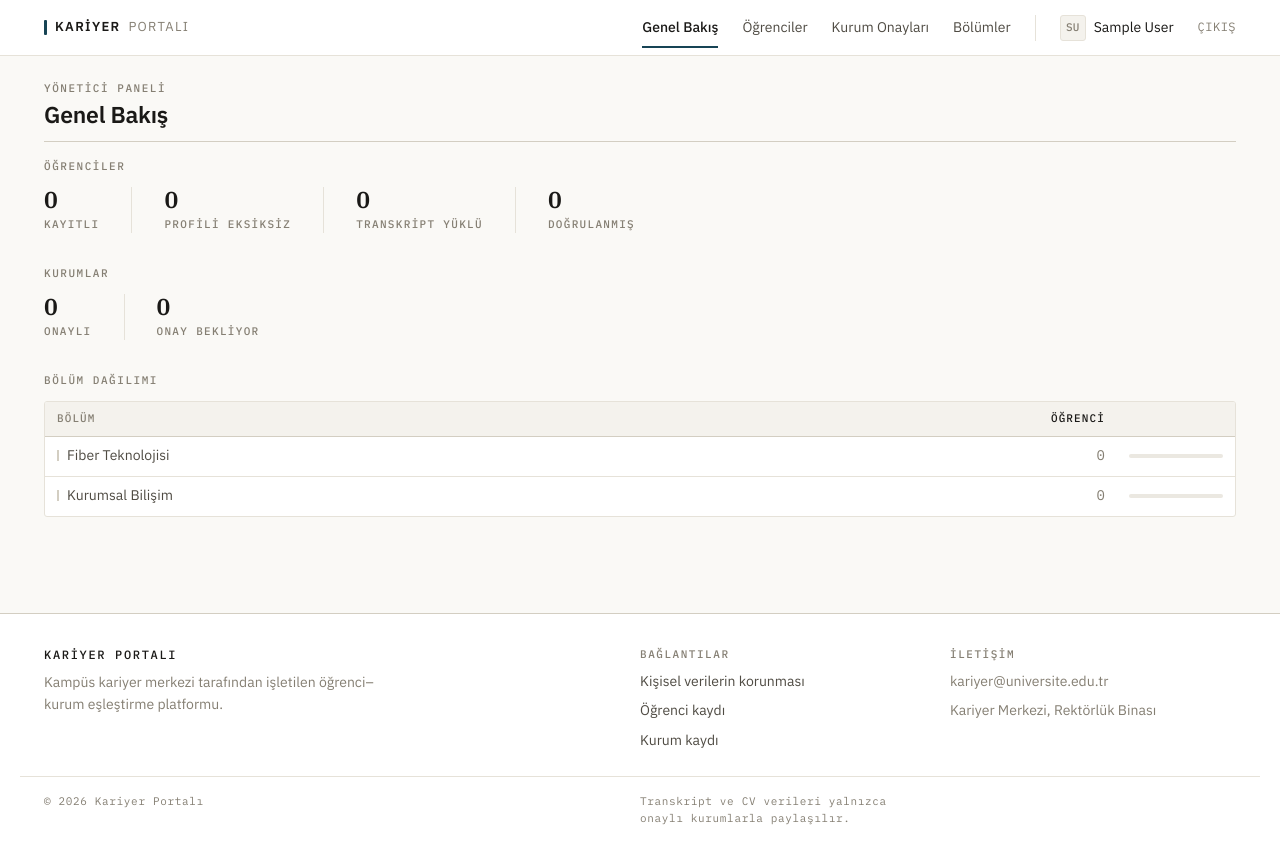
After one commit to SrknArda1/cv-platform, a Flask app: page /admin in a window 1280 px wide. The commit adds this page. Run offline with Flask 3, Linux system fonts and the light colour scheme; the visitor is signed in with stand-in values (Sample User, id 1); data comes from the database, SQL or seed files in the repository; some libraries are stand-ins or nearby versions.

Commit message:
Yonetici paneli: genel bakis, ogrenci listesi, transkript dogrulama, hesap silme
Genel bakis (/admin)
- Koordinatorun giris ekrani: ogrenci/kurum sayilari, profili eksiksiz ve
  transkripti dogrulanmis olanlar, bolum dagilimi.
- Eksik profil ve dogrulanmamis transkript sayilari dogrudan ilgili
  filtrelenmis listeye baglaniyor.

Ogrenci listesi (/admin/ogrenciler)
- Yoneticinin ogrenci listesine HIC erisimi yoktu: platformu isleten kisi
  platformdaki ogrencileri goremiyordu. Arama ve durum filtreleri
  (profili eksik / transkripti yok / dogrulanmamis) eklendi.

Transkript dogrulama
- Herkes herhangi bir PDF yukleyip "transkriptim" diyebiliyordu; kurum
  tabloda "VAR" gorup buna guveniyordu. Artik koordinator belgeyi acip
  dogruluyor ve kurum tarafinda "DOGRULANDI" goruyor, dogrulanmamislar
  "YUKLENDI" olarak ayriliyor. Kurum filtresine "sadece dogrulanmis"
  secenegi eklendi.
- KRITIK: ogrenci yeni transkript yukledigi anda dogrulama sifirlanir.
  Aksi halde dogrulanmis belgeyi baska bir dosyayla degistirip rozeti
  tasimaya devam edebilir, dogrulamanin anlami kalmazdi.
- Kim, ne zaman dogruladi kayda geciyor.

Hesap silme
- Hicbir hesap silinemiyordu. Artik yonetici silebiliyor; veritabani
  kayitlari cascade ile, diskteki transkript ve fotograf ise ACIKCA
  siliniyor (aksi halde silinen ogrencinin transkripti sunucuda kalirdi).
- Yonetici kendini veya baska bir yoneticiyi silemez.

role_required artik birden fazla rol aliyor: yonetici, dogrulama yapabilmek
icin CV ve transkript goruntuleme sayfalarina erisiyor.

Dogrulama: CSRF izole edilerek yetki kontrolu olculdu -- kurum ve ogrenci
yedi admin adresinin hepsinde 403, oturumsuz 302, yonetici 200. Dosya
silme gercek dosya adiyla test edildi: hesap, egitim kayitlari ve her iki
dosya da gitti.

Co-Authored-By: Claude Opus 5 <noreply@anthropic.com>

```diff
--- a/app.py
+++ b/app.py
@@ -124,11 +124,17 @@ def allowed_photo(filename):
     return "." in filename and filename.rsplit(".", 1)[1].lower() in ALLOWED_PHOTO_EXTENSIONS
 
 
-def role_required(role):
+def role_required(*roles):
+    """Sayfayi yalnizca belirtilen rollere acar.
+
+    Birden fazla rol verilebilir: role_required("company", "admin").
+    Yonetici, transkripti dogrulayabilmek icin kurum sayfalarindan bazilarina
+    (CV goruntuleme, transkript acma) erismek zorunda.
+    """
     def decorator(f):
         @wraps(f)
         def wrapped(*args, **kwargs):
-            if not current_user.is_authenticated or current_user.role != role:
+            if not current_user.is_authenticated or current_user.role not in roles:
                 abort(403)
             return f(*args, **kwargs)
         return wrapped
@@ -243,7 +249,7 @@ def index():
         if current_user.role == "student":
             return redirect(url_for("student_dashboard"))
         if current_user.role == "admin":
-            return redirect(url_for("admin_companies"))
+            return redirect(url_for("admin_overview"))
         return redirect(url_for("company_dashboard"))
     return render_template("index.html")
 
@@ -358,6 +364,14 @@ def student_cv_form():
             file.save(os.path.join(app.config["UPLOAD_FOLDER"], filename))
             current_user.transcript_filename = filename
 
+            # Yeni belge yuklendi: onceki dogrulama artik gecersiz.
+            # Bu sifirlama olmadan ogrenci dogrulanmis transkripti baska bir
+            # dosyayla degistirip "dogrulandi" rozetini tasimaya devam
+            # edebilirdi -- dogrulamanin tum anlamini bosa cikarirdi.
+            current_user.transcript_verified = False
+            current_user.transcript_verified_at = None
+            current_user.transcript_verified_by_id = None
+
         # Dinamik bölümleri sıfırlayıp yeniden oluştur
         Education.query.filter_by(student_id=current_user.id).delete()
         Experience.query.filter_by(student_id=current_user.id).delete()
@@ -470,7 +484,8 @@ CANDIDATE_SORTERS = {
     "experience":  (lambda s: len(s.experiences), lambda s: False),
     "project":     (lambda s: len(s.projects), lambda s: False),
     "certificate": (lambda s: len(s.certificates), lambda s: False),
-    "transcript":  (lambda s: bool(s.transcript_filename), lambda s: False),
+    "transcript":  (lambda s: (bool(s.transcript_filename), s.transcript_verified),
+                    lambda s: False),
     "completion":  (lambda s: s.profile_completion(), lambda s: False),
     "created":     (lambda s: s.created_at or datetime.min, lambda s: s.created_at is None),
 }
@@ -486,6 +501,7 @@ def company_dashboard():
     selected_department = request.args.get("department", "")
     q = request.args.get("q", "").strip()
     only_with_transcript = request.args.get("has_transcript") == "1"
+    only_verified = request.args.get("verified") == "1"
 
     try:
         min_completion = int(request.args.get("min_completion", 0))
@@ -512,6 +528,8 @@ def company_dashboard():
         )
     if only_with_transcript:
         query = query.filter(User.transcript_filename.isnot(None))
+    if only_verified:
+        query = query.filter(User.transcript_verified.is_(True))
 
     students = query.all()
     total_students = User.query.filter_by(role="student").count()
@@ -547,6 +565,7 @@ def company_dashboard():
         selected_department=selected_department,
         q=q,
         only_with_transcript=only_with_transcript,
+        only_verified=only_verified,
         min_completion=min_completion,
         sort=sort,
         direction=direction,
@@ -561,7 +580,7 @@ def company_dashboard():
 
 @app.route("/company/student/<int:student_id>")
 @login_required
-@role_required("company")
+@role_required("company", "admin")
 def student_detail(student_id):
     student = User.query.filter_by(id=student_id, role="student").first_or_404()
     return render_template("cv_detail.html", student=student, is_own_preview=False)
@@ -608,7 +627,7 @@ def download_student_cv_pdf(student_id):
 
 @app.route("/company/transcript/<int:student_id>")
 @login_required
-@role_required("company")
+@role_required("company", "admin")
 def download_transcript(student_id):
     student = User.query.filter_by(id=student_id, role="student").first_or_404()
     if not student.transcript_filename:
@@ -643,7 +662,7 @@ def download_own_transcript():
 @limiter.limit("5 per minute; 20 per hour", methods=["POST"])
 def admin_login():
     if current_user.is_authenticated and current_user.role == "admin":
-        return redirect(url_for("admin_companies"))
+        return redirect(url_for("admin_overview"))
 
     if request.method == "POST":
         email = request.form.get("email", "").strip().lower()
@@ -654,7 +673,7 @@ def admin_login():
             login_user(user)
             guvenlik_log.info(
                 "Yonetici girisi: %s (IP: %s)", email, get_remote_address())
-            return redirect(url_for("admin_companies"))
+            return redirect(url_for("admin_overview"))
 
         # Yonetici hesabina yonelik denemeler ayrica dikkat cekici
         guvenlik_log.warning(
@@ -704,6 +723,148 @@ def admin_revoke_company(company_id):
     db.session.commit()
     flash(f"{company.company_name} erişimi kaldırıldı.", "success")
     return redirect(url_for("admin_companies"))
+
+
+@app.route("/admin")
+@login_required
+@role_required("admin")
+def admin_overview():
+    """Koordinatorun giris ekrani: platformun tek bakista ozeti."""
+    students = User.query.filter_by(role="student").all()
+    companies = User.query.filter_by(role="company").all()
+    departments = Department.query.order_by(Department.name).all()
+
+    ozet = {
+        "ogrenci": len(students),
+        "eksiksiz": sum(1 for s in students if s.is_profile_complete()),
+        "transkript": sum(1 for s in students if s.transcript_filename),
+        "dogrulanmis": sum(1 for s in students if s.transcript_verified),
+        "kurum_onayli": sum(1 for c in companies if c.is_approved),
+        "kurum_bekleyen": sum(1 for c in companies if not c.is_approved),
+    }
+
+    # Bolum dagilimi: hangi bolumde kac ogrenci, en kalabaliktan baslayarak
+    dagilim = sorted(
+        ((d.name, sum(1 for s in students if s.department == d.name)) for d in departments),
+        key=lambda x: -x[1],
+    )
+    # Listede olmayan bir bolume kayitli ogrenciler (eski/bozuk veri)
+    bilinen = {d.name for d in departments}
+    baska = sum(1 for s in students if s.department and s.department not in bilinen)
+
+    return render_template(
+        "admin_overview.html", ozet=ozet, dagilim=dagilim, baska=baska,
+        en_cok=max((a for _, a in dagilim), default=0),
+    )
+
+
+@app.route("/admin/ogrenciler")
+@login_required
+@role_required("admin")
+def admin_students():
+    """Ogrenci listesi.
+
+    Koordinatorun ogrencileri gorebilmesi gerekir: destek istegi geldiginde
+    kisiyi bulmak, profili eksik olanlari tespit edip hatirlatma yapmak ve
+    sahte kayitlari temizlemek icin.
+    """
+    q = request.args.get("q", "").strip()
+    durum = request.args.get("durum", "")
+
+    query = User.query.filter_by(role="student")
+    if q:
+        like = f"%{q}%"
+        query = query.filter(db.or_(User.full_name.ilike(like), User.email.ilike(like)))
+
+    students = query.all()
+
+    if durum == "eksik":
+        students = [s for s in students if not s.is_profile_complete()]
+    elif durum == "transkriptsiz":
+        students = [s for s in students if not s.transcript_filename]
+    elif durum == "dogrulanmamis":
+        students = [s for s in students if s.transcript_filename and not s.transcript_verified]
+
+    students.sort(key=lambda s: (s.full_name or "").casefold())
+
+    return render_template(
+        "admin_students.html", students=students, q=q, durum=durum,
+        toplam=User.query.filter_by(role="student").count(),
+    )
+
+
+@app.route("/admin/ogrenciler/<int:student_id>/transkript-dogrula", methods=["POST"])
+@login_required
+@role_required("admin")
+def admin_verify_transcript(student_id):
+    student = User.query.filter_by(id=student_id, role="student").first_or_404()
+    if not student.transcript_filename:
+        flash("Bu öğrencinin yüklenmiş transkripti yok.", "error")
+        return redirect(url_for("admin_students"))
+
+    student.transcript_verified = True
+    student.transcript_verified_at = datetime.now()
+    student.transcript_verified_by_id = current_user.id
+    db.session.commit()
+    guvenlik_log.info("Transkript dogrulandi: ogrenci=%s, yonetici=%s",
+                      student.email, current_user.email)
+    flash(f"{student.full_name} — transkript doğrulandı.", "success")
+    return redirect(request.referrer or url_for("admin_students"))
+
+
+@app.route("/admin/ogrenciler/<int:student_id>/transkript-iptal", methods=["POST"])
+@login_required
+@role_required("admin")
+def admin_unverify_transcript(student_id):
+    student = User.query.filter_by(id=student_id, role="student").first_or_404()
+    student.transcript_verified = False
+    student.transcript_verified_at = None
+    student.transcript_verified_by_id = None
+    db.session.commit()
+    guvenlik_log.info("Transkript dogrulamasi kaldirildi: ogrenci=%s, yonetici=%s",
+                      student.email, current_user.email)
+    flash(f"{student.full_name} — transkript doğrulaması kaldırıldı.", "success")
+    return redirect(request.referrer or url_for("admin_students"))
+
+
+@app.route("/admin/kullanici/<int:user_id>/sil", methods=["POST"])
+@login_required
+@role_required("admin")
+def admin_delete_user(user_id):
+    """Hesabi ve ona bagli her seyi siler. GERI ALINAMAZ.
+
+    Veritabani kaydi cascade ile gider (egitim/deneyim/sertifika/proje), ama
+    diskteki dosyalar otomatik silinmez -- onlari elle kaldirmak gerekir,
+    aksi halde silinen ogrencinin transkripti sunucuda kalirdi.
+    """
+    user = User.query.get_or_404(user_id)
+
+    if user.id == current_user.id:
+        flash("Kendi hesabınızı silemezsiniz.", "error")
+        return redirect(url_for("admin_students"))
+    if user.role == "admin":
+        flash("Yönetici hesapları buradan silinemez.", "error")
+        return redirect(url_for("admin_students"))
+
+    # Diskteki dosyalari temizle
+    for klasor, dosya in ((TRANSCRIPT_FOLDER, user.transcript_filename),
+                          (PHOTO_FOLDER, user.photo_filename)):
+        if dosya:
+            try:
+                os.remove(os.path.join(klasor, dosya))
+            except OSError:
+                pass        # dosya zaten yoksa sorun degil
+
+    ad = user.full_name or user.company_name or user.email
+    eposta, rol = user.email, user.role
+    db.session.delete(user)
+    db.session.commit()
+
+    guvenlik_log.warning("Hesap silindi: %s (%s), silen yonetici=%s",
+                         eposta, rol, current_user.email)
+    flash(f"{ad} hesabı ve tüm kayıtları silindi.", "success")
+    return redirect(url_for("admin_students") if rol == "student"
+                    else url_for("admin_companies"))
 
 
 @app.route("/admin/bolumler", methods=["GET", "POST"])
--- a/static/style.css
+++ b/static/style.css
@@ -1520,6 +1520,34 @@ a.state-yes:hover { text-decoration: underline; text-underline-offset: 2px; }
 
 /* Tablo içindeki aksiyon formu satırı bozmasın */
 .col-actions form { display: inline-block; margin: 0; }
+
+/* Oran çubuğu (bölüm dağılımı) */
+.bar {
+  display: block;
+  width: 100%;
+  max-width: 220px;
+  height: 4px;
+  background: var(--surface-3);
+  border-radius: 2px;
+  overflow: hidden;
+}
+.bar-fill { display: block; height: 100%; background: var(--accent); border-radius: 2px; }
+
+/* Genel bakış sayfasındaki uyarı satırları */
+.overview-note {
+  margin: var(--s-4) 0 0;
+  padding-top: var(--s-3);
+  border-top: 1px solid var(--rule);
+  font-size: var(--t-base);
+  color: var(--ink-2);
+}
+
+/* Bekleyen durumu (doğrulanmamış transkript) */
+.state-warn { color: var(--warn); }
+
+/* Tablo içi onay ve tehlike aksiyonları */
+.btn-cell-ok:hover { border-color: var(--ok); color: var(--ok); background: var(--ok-soft); }
+.btn-cell-danger:hover { border-color: var(--danger); color: var(--danger); background: var(--danger-soft); }
 
 /* --------------------------------------------------------------------------
    Sayfalama
--- /dev/null
+++ b/templates/admin_overview.html
@@ -0,0 +1,114 @@
+{% extends "base.html" %}
+{% block title %}Genel Bakış — Kariyer Portalı{% endblock %}
+
+{% block content %}
+<div class="page-head">
+  <div>
+    <span class="eyebrow">Yönetici paneli</span>
+    <h1 class="page-title">Genel Bakış</h1>
+  </div>
+  {% if ozet.kurum_bekleyen %}
+    <a class="btn btn-primary" href="{{ url_for('admin_companies') }}">
+      {{ ozet.kurum_bekleyen }} kurum onay bekliyor
+    </a>
+  {% endif %}
+</div>
+
+<section class="group">
+  <h2 class="group-label">Öğrenciler</h2>
+  <div class="stat-row">
+    <div class="stat">
+      <span class="stat-num">{{ ozet.ogrenci }}</span>
+      <span class="stat-label">Kayıtlı</span>
+    </div>
+    <div class="stat">
+      <span class="stat-num">{{ ozet.eksiksiz }}</span>
+      <span class="stat-label">Profili eksiksiz</span>
+    </div>
+    <div class="stat">
+      <span class="stat-num">{{ ozet.transkript }}</span>
+      <span class="stat-label">Transkript yüklü</span>
+    </div>
+    <div class="stat">
+      <span class="stat-num">{{ ozet.dogrulanmis }}</span>
+      <span class="stat-label">Doğrulanmış</span>
+    </div>
+  </div>
+
+  {% set eksik = ozet.ogrenci - ozet.eksiksiz %}
+  {% if eksik %}
+    <p class="overview-note">
+      <strong>{{ eksik }}</strong> öğrencinin profili eksik — boş CV'ler havuzu
+      kurumlar için değersizleştirir.
+      <a class="link-accent" href="{{ url_for('admin_students', durum='eksik') }}">Listeyi gör</a>
+    </p>
+  {% endif %}
+
+  {% set dogrulanmamis = ozet.transkript - ozet.dogrulanmis %}
+  {% if dogrulanmamis %}
+    <p class="overview-note">
+      <strong>{{ dogrulanmamis }}</strong> transkript doğrulanmayı bekliyor.
+      <a class="link-accent" href="{{ url_for('admin_students', durum='dogrulanmamis') }}">Doğrulamaya geç</a>
+    </p>
+  {% endif %}
+</section>
+
+<section class="group">
+  <h2 class="group-label">Kurumlar</h2>
+  <div class="stat-row">
+    <div class="stat">
+      <span class="stat-num">{{ ozet.kurum_onayli }}</span>
+      <span class="stat-label">Onaylı</span>
+    </div>
+    <div class="stat">
+      <span class="stat-num">{{ ozet.kurum_bekleyen }}</span>
+      <span class="stat-label">Onay bekliyor</span>
+    </div>
+  </div>
+</section>
+
+<section class="group">
+  <h2 class="group-label">Bölüm dağılımı</h2>
+  {% if dagilim %}
+    <div class="table-wrap">
+      <table class="table">
+        <thead>
+          <tr>
+            <th>Bölüm</th>
+            <th class="num">Öğrenci</th>
+            <th><span class="hidden">Oran</span></th>
+          </tr>
+        </thead>
+        <tbody>
+          {% for ad, adet in dagilim %}
+          <tr>
+            <td data-label="Bölüm"><span class="dept">{{ ad }}</span></td>
+            <td class="num {{ 'num-empty' if not adet }}" data-label="Öğrenci">{{ adet }}</td>
+            <td>
+              {# Basit oran çubuğu: en kalabalık bölüm tam genişlik #}
+              <span class="bar"><span class="bar-fill"
+                    style="width:{{ (adet / en_cok * 100) if en_cok else 0 }}%"></span></span>
+            </td>
+          </tr>
+          {% endfor %}
+          {% if baska %}
+          <tr>
+            <td data-label="Bölüm"><span class="state state-no">LİSTEDE OLMAYAN</span></td>
+            <td class="num" data-label="Öğrenci">{{ baska }}</td>
+            <td><span class="entry-meta">bölüm listesinde bulunmayan bir değere kayıtlı</span></td>
+          </tr>
+          {% endif %}
+        </tbody>
+      </table>
+    </div>
+  {% else %}
+    <div class="empty">
+      <p class="empty-title">Henüz bölüm tanımlı değil</p>
+      <p class="empty-text">
+        <a class="link-accent" href="{{ url_for('admin_departments') }}">Bölümler</a>
+        sayfasından ekleyebilirsiniz.
+      </p>
+    </div>
+  {% endif %}
+</section>
+{% endblock %}
--- a/templates/base.html
+++ b/templates/base.html
@@ -34,6 +34,10 @@
           <a href="{{ url_for('student_preview') }}"
              class="nav-link {{ 'is-active' if request.endpoint == 'student_preview' }}">Önizleme</a>
         {% elif current_user.role == 'admin' %}
+          <a href="{{ url_for('admin_overview') }}"
+             class="nav-link {{ 'is-active' if request.endpoint == 'admin_overview' }}">Genel Bakış</a>
+          <a href="{{ url_for('admin_students') }}"
+             class="nav-link {{ 'is-active' if request.endpoint == 'admin_students' }}">Öğrenciler</a>
           <a href="{{ url_for('admin_companies') }}"
              class="nav-link {{ 'is-active' if request.endpoint == 'admin_companies' }}">Kurum Onayları</a>
           <a href="{{ url_for('admin_departments') }}"
@@ -88,6 +92,10 @@
         <a href="{{ url_for('student_preview') }}"
            class="{{ 'is-active' if request.endpoint == 'student_preview' }}">Önizleme</a>
       {% elif current_user.role == 'admin' %}
+        <a href="{{ url_for('admin_overview') }}"
+           class="{{ 'is-active' if request.endpoint == 'admin_overview' }}">Genel Bakış</a>
+        <a href="{{ url_for('admin_students') }}"
+           class="{{ 'is-active' if request.endpoint == 'admin_students' }}">Öğrenciler</a>
         <a href="{{ url_for('admin_companies') }}"
            class="{{ 'is-active' if request.endpoint == 'admin_companies' }}">Kurum Onayları</a>
         <a href="{{ url_for('admin_departments') }}"
```
Also changed, not shown: migrations/versions/dbf6aa800dc1_transkript_dogrulama_alanlari.py (added, +51 -0 lines), models.py (+16 -0 lines), templates/admin_students.html (added, +149 -0 lines), templates/company_dashboard.html (+16 -4 lines).
